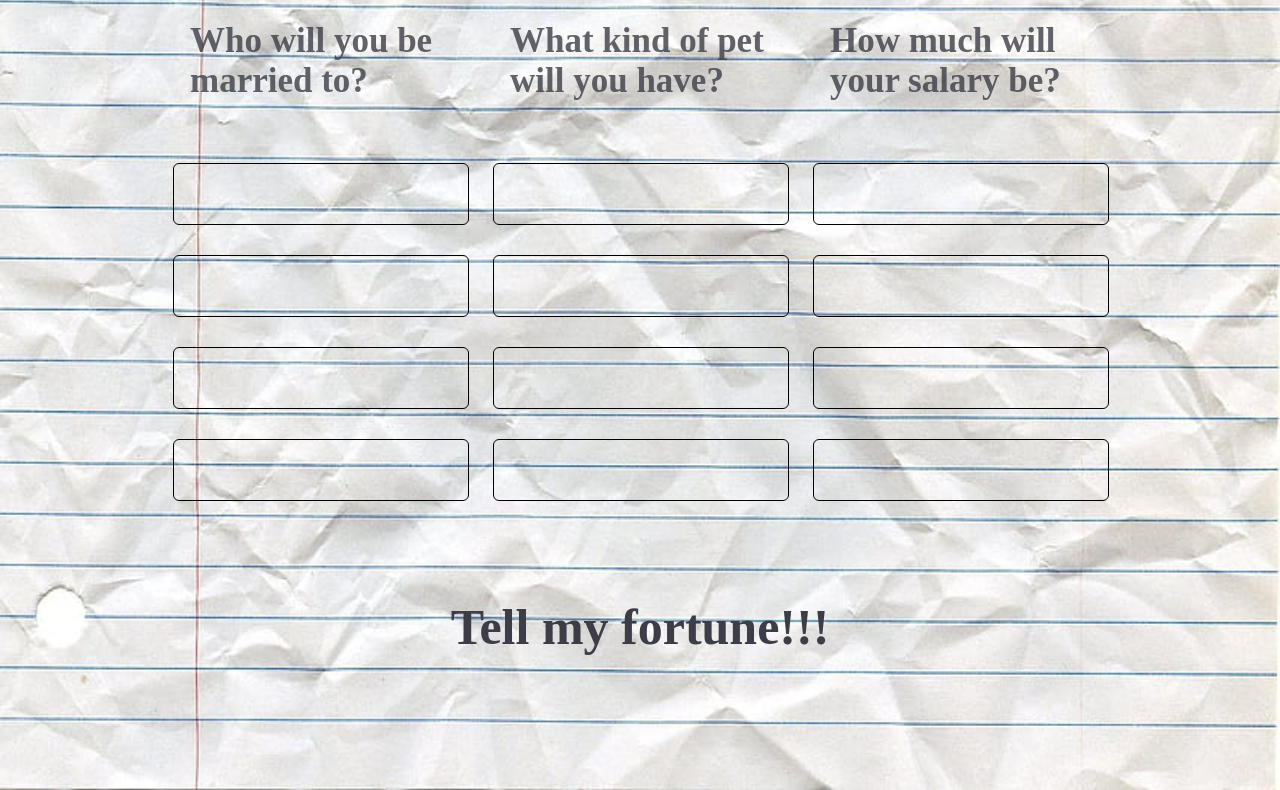
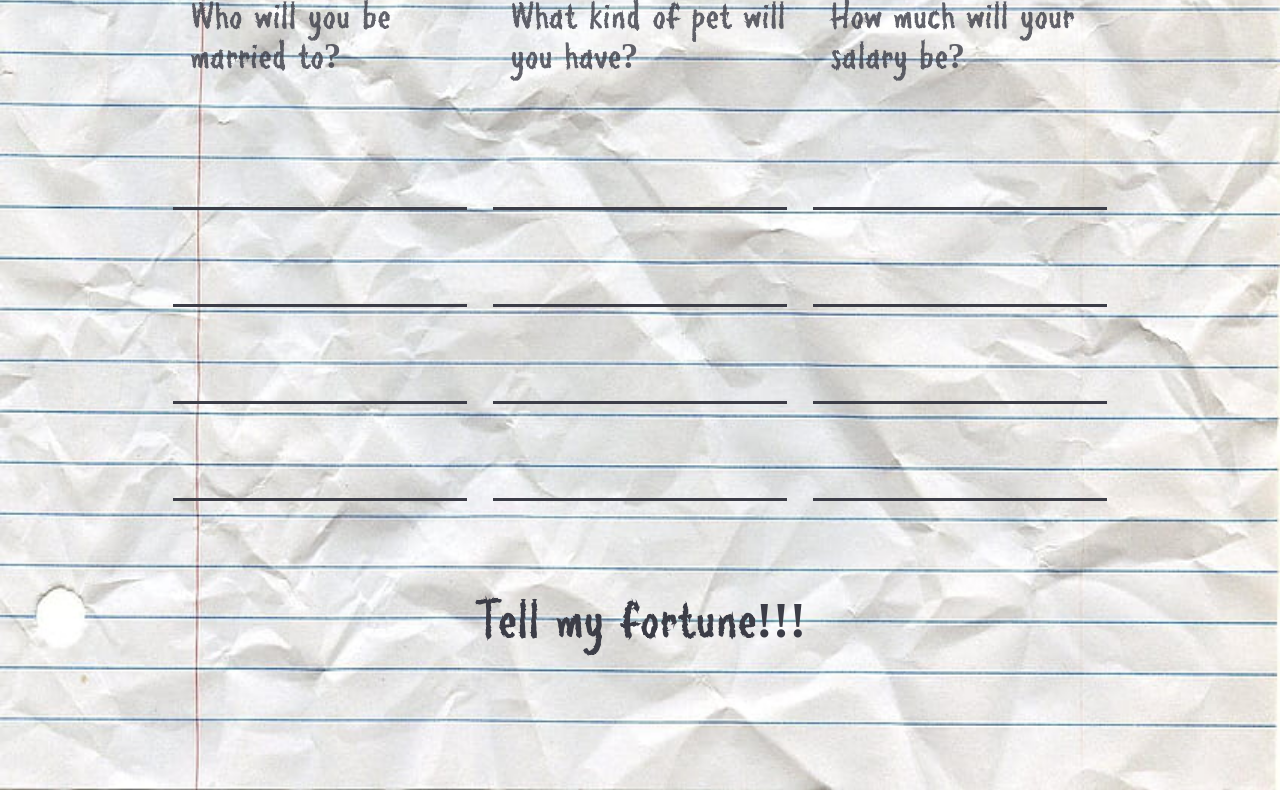
Before and after one commit to RachelCVerastique/MASH-Game, a plain HTML site: page index.html in a window 1280 px wide. Shown: the part 1097-1887 px from the top of the page. Drawn offline with Linux system fonts and the light colour scheme.

Commit message:
made some css changes, added another font

```diff
--- a/style.css
+++ b/style.css
@@ -17,7 +17,7 @@ body {
 
 /* Heading Styles */
 h1 {
-    font-family: "DK Cul De Sac";
+    font-family: "culdesac";
     font-size: 250px;
     color: rgb(60,61,71);
     text-align: center;
@@ -49,7 +49,7 @@ h1 {
     margin: 0 auto 60px;
     padding: 1em 2em;
     text-align: center;
-    font-family: "pencilPete FONT";
+    font-family: "pencilpete";
 }
 
 .bucket {
@@ -73,8 +73,12 @@ h1 {
 }
 
 .choice-bucket input {
-    border: 1px solid black;
-    border-radius: 6px;
+    border: 3px solid rgb(60,61,71);
+    /*border-radius: 6px;*/
+    border-top-style: hidden;
+    border-right-style: hidden;
+    /*border-bottom-style: 2px solid black;*/
+    border-left-style: hidden;
     background: transparent;
     color: rgb(60,61,71);
     font-size: 25px;
@@ -83,7 +87,7 @@ h1 {
     padding: 16px 0;
     text-indent: 20px;
     width: 92%;
-    font-family: "pencilPete FONT";
+    font-family: "pencilpete";
 }
 
 .choice-bucket label ~ input {
@@ -94,7 +98,7 @@ h1 {
     line-height: 40px;
     margin-left: 30px;
     opacity: .8;
-    font-family: "pencilPete FONT";
+    font-family: "pencilpete";
     font-size: 35px;
 }
 
@@ -106,9 +110,10 @@ h1 {
     /*background: #fff;*/
     border-radius: 6px;
     color: rgb(60,61,71);
-    font-family: "pencilPete FONT";
+    font-family: "pencilpete";
     font-size: 35px;
     transition: 1s linear;
+    line-height: 50px;
 }
 
 #answers p {
@@ -132,8 +137,16 @@ h1 {
     height: 100%;
 }
 
+a{
+    text-decoration: none;
+}
+
 /*fonts*/
 @font-face {
     font-family: "pencilpete";
     src: url('fonts/PencilpeteFont-2eE3.ttf');
 }
+@font-face {
+    font-family: "culdesac";
+    src: url('fonts/DkCulDeSac-XRJ2.ttf');
+}
```
Also changed, not shown: fonts/DkCulDeSac-XRJ2.ttf (added).
